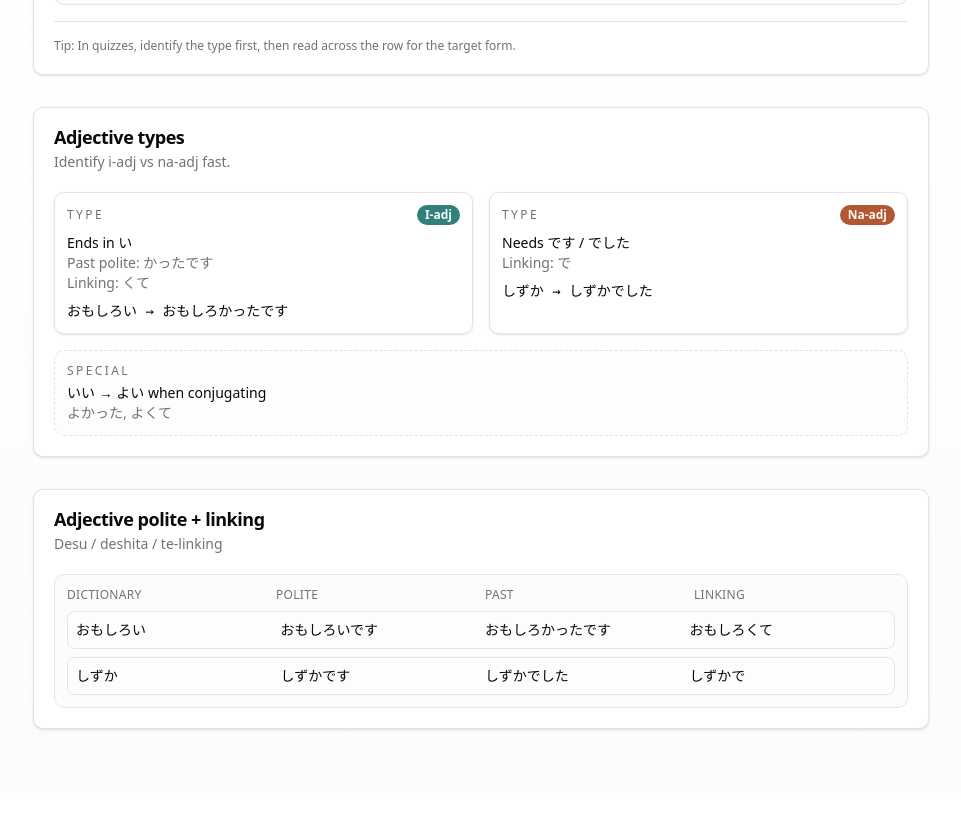
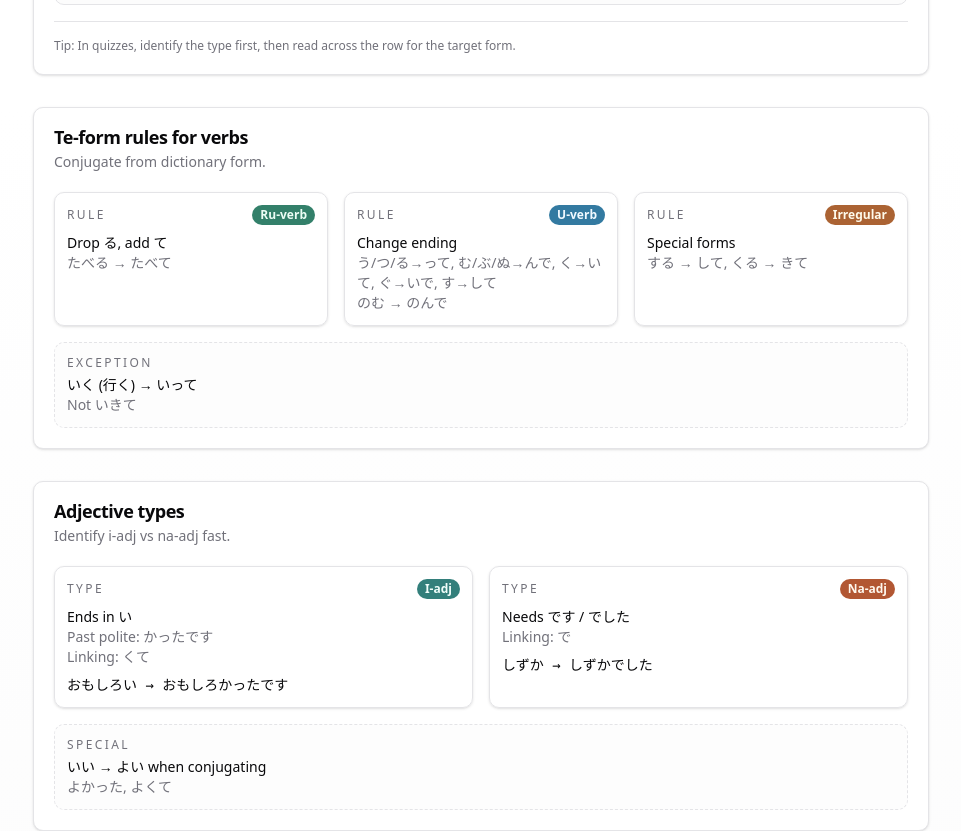
Before and after one commit to SunkenInTime/teformsucks, a Next.js app: page /cheatsheet in a window 1280 px wide. Shown: the part 960-1791 px from the top of the page, without its empty margins (159-1120 px from the left). Before the commit the page ends 1753 px from the top, so only its background shows below. Built offline with nearby package versions, Linux system fonts and the light colour scheme.

Commit message:
Added te form chart

```diff
--- a/app/cheatsheet/page.tsx
+++ b/app/cheatsheet/page.tsx
@@ -186,6 +186,56 @@ export default function CheatSheetPage() {
 
         <Card>
           <CardHeader>
+            <CardTitle>Te-form rules for verbs</CardTitle>
+            <CardDescription>Conjugate from dictionary form.</CardDescription>
+          </CardHeader>
+          <CardContent className="space-y-4 text-sm">
+            <div className="grid gap-4 md:grid-cols-3">
+              <div className="rounded-lg border bg-background/60 p-3 shadow-sm">
+                <div className="flex items-center justify-between">
+                  <p className="text-xs uppercase tracking-[0.2em] text-muted-foreground">Rule</p>
+                  <span className="rounded-full bg-emerald-800/80 px-2 py-0.5 text-xs font-semibold text-emerald-50 dark:bg-emerald-500/35 dark:text-emerald-50">
+                    Ru-verb
+                  </span>
+                </div>
+                <p className="mt-2 font-medium">Drop る, add て</p>
+                <p className="text-muted-foreground">たべる → たべて</p>
+              </div>
+
+              <div className="rounded-lg border bg-background/60 p-3 shadow-sm">
+                <div className="flex items-center justify-between">
+                  <p className="text-xs uppercase tracking-[0.2em] text-muted-foreground">Rule</p>
+                  <span className="rounded-full bg-sky-800/80 px-2 py-0.5 text-xs font-semibold text-sky-50 dark:bg-sky-500/35 dark:text-sky-50">
+                    U-verb
+                  </span>
+                </div>
+                <p className="mt-2 font-medium">Change ending</p>
+                <p className="text-muted-foreground">う/つ/る→って, む/ぶ/ぬ→んで, く→いて, ぐ→いで, す→して</p>
+                <p className="text-muted-foreground">のむ → のんで</p>
+              </div>
+
+              <div className="rounded-lg border bg-background/60 p-3 shadow-sm">
+                <div className="flex items-center justify-between">
+                  <p className="text-xs uppercase tracking-[0.2em] text-muted-foreground">Rule</p>
+                  <span className="rounded-full bg-amber-800/80 px-2 py-0.5 text-xs font-semibold text-amber-50 dark:bg-amber-500/35 dark:text-amber-50">
+                    Irregular
+                  </span>
+                </div>
+                <p className="mt-2 font-medium">Special forms</p>
+                <p className="text-muted-foreground">する → して, くる → きて</p>
+              </div>
+            </div>
+
+            <div className="rounded-lg border border-dashed bg-muted/20 p-3">
+              <p className="text-xs uppercase tracking-[0.2em] text-muted-foreground">Exception</p>
+              <p className="mt-1 font-medium">いく (行く) → いって</p>
+              <p className="text-muted-foreground">Not いきて</p>
+            </div>
+          </CardContent>
+        </Card>
+
+        <Card>
+          <CardHeader>
             <CardTitle>Adjective types</CardTitle>
             <CardDescription>Identify i-adj vs na-adj fast.</CardDescription>
           </CardHeader>
```
